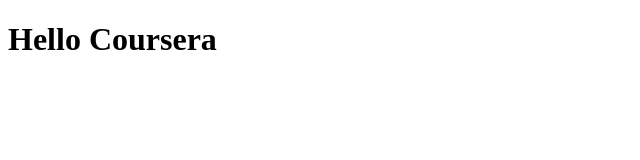
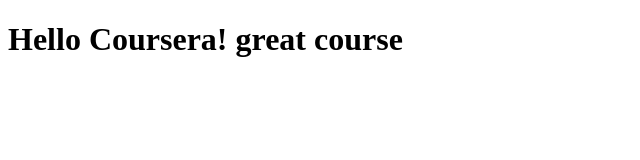
Before and after one commit to pkatsiotis/coursera-test, a plain HTML site: page site/index.html in a window 1280 px wide. Shown: the whole page, without its empty margins (0-640 px from the left). Drawn offline with Linux system fonts and the light colour scheme.

Commit message:
second commit

```diff
--- a/site/index.html
+++ b/site/index.html
@@ -4,6 +4,6 @@
 	<title>Hello Coursera</title>
 </head>
 <body>
-<h1>Hello Coursera</h1>
+<h1>Hello Coursera! great course</h1>
 </body>
 </html>
```
